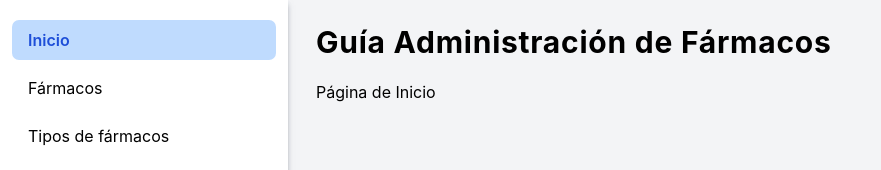
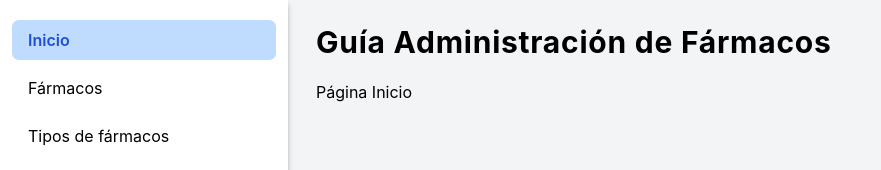
Before and after one commit to DiegoWEBD/Ingeso-Frontend, a React (Vite) app: page / in a window 1280 px wide. Shown: the top 170 px of the page, without its empty margins (0-881 px from the left). Built offline with nearby package versions, Linux system fonts and the light colour scheme.

Commit message:
cambios menores

```diff
--- a/package.json
+++ b/package.json
@@ -10,6 +10,7 @@
     "preview": "vite preview"
   },
   "dependencies": {
+    "axios": "^1.7.7",
     "dotenv": "^16.4.5",
     "react": "^18.3.1",
     "react-dom": "^18.3.1",
--- a/src/presentation/components/pages/home/HomePage.tsx
+++ b/src/presentation/components/pages/home/HomePage.tsx
@@ -1,7 +1,7 @@
 import React from 'react'
 
 const HomePage: React.FC = () => {
-	return <div>Página de Inicio</div>
+	return <div>Página Inicio</div>
 }
 
 export default HomePage
```
Also changed, not shown: 1 other file (tests, documents, lock files or other folders).
